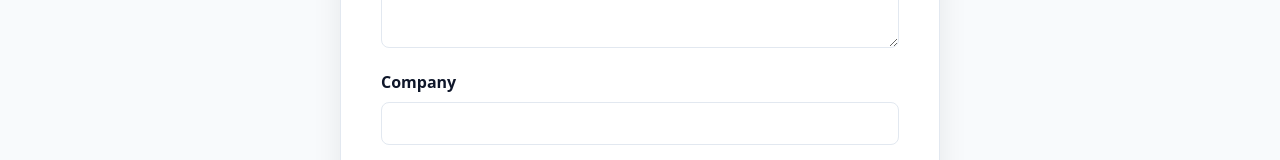
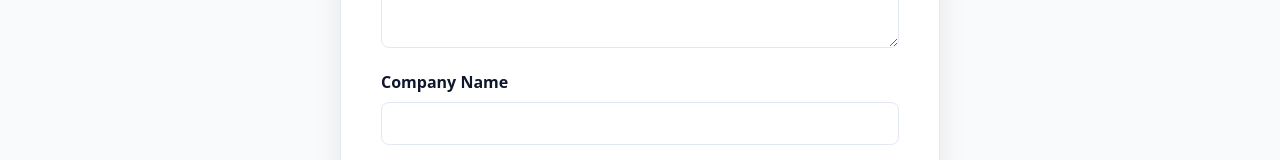
Before and after one commit to Saeedzxz123/job-Board-frontend, a React (Vite) app: page /add-new-job in a window 1280 px wide. Shown: the part 444-604 px from the top of the page. Built offline with nearby package versions, Linux system fonts and the light colour scheme.

Commit message:
cleaning code / changing home name to Job Board in the browser / rename the comapany in add job to Company Name

```diff
--- a/index.html
+++ b/index.html
@@ -4,7 +4,7 @@
     <meta charset="UTF-8" />
     <link rel="icon" type="image/svg+xml" href="/vite.svg" />
     <meta name="viewport" content="width=device-width, initial-scale=1.0" />
-    <title>react-jwt-auth-template</title>
+    <title>Job Board</title>
   </head>
   <body>
     <div id="root"></div>
--- a/src/components/AddJobForm/AddJobForm.jsx
+++ b/src/components/AddJobForm/AddJobForm.jsx
@@ -59,7 +59,7 @@ const AddJobForm = ({ addJob }) => {
       </div>
 
       <div className="job-group">
-        <label>Company</label>
+        <label>Company Name</label>
         <input
           required
           name="company"
```
Also changed, not shown: src/index.css (+0 -33 lines).
